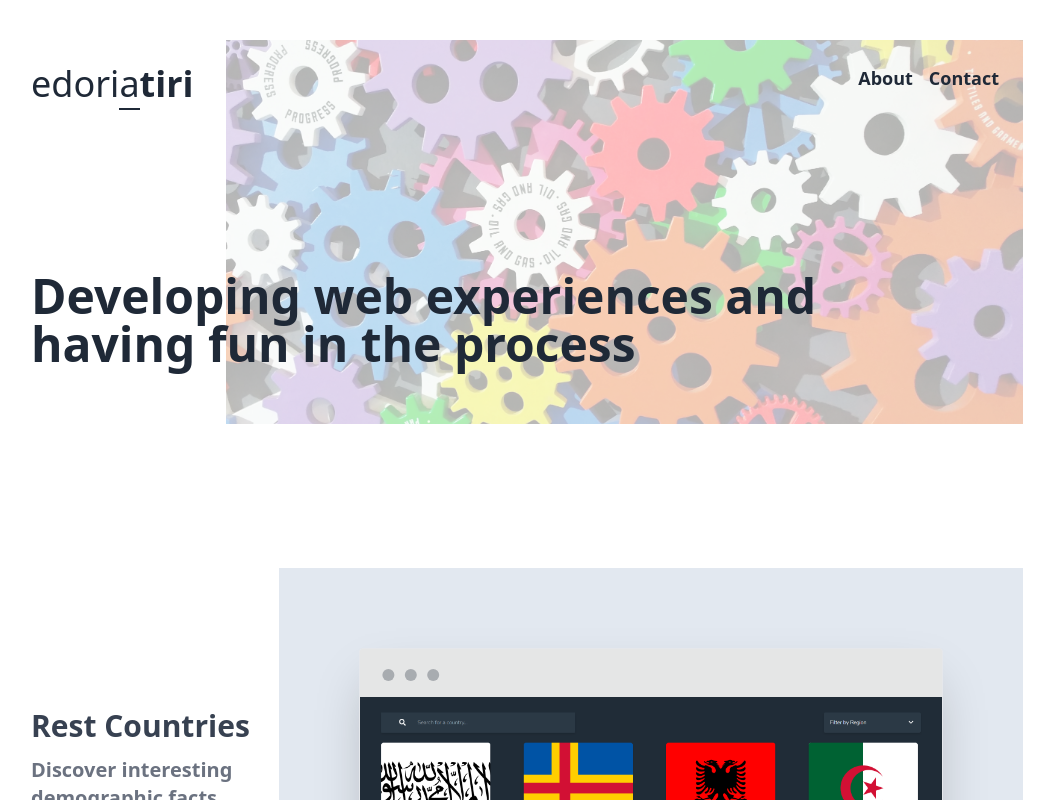
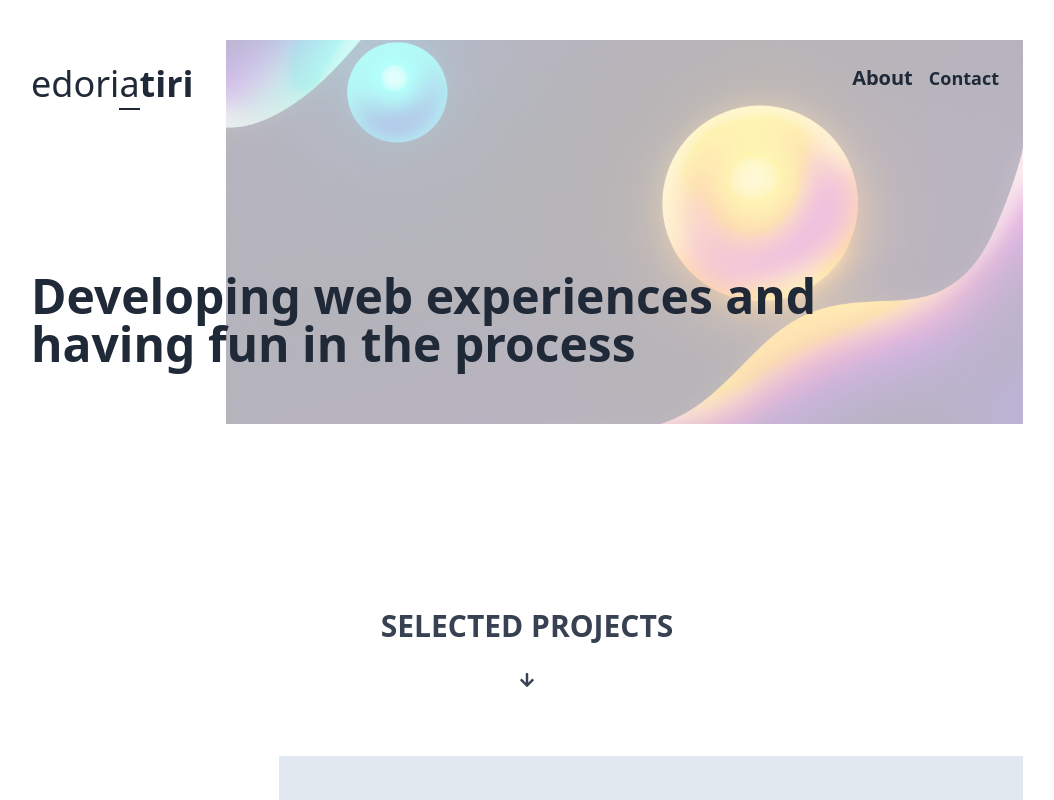
Before and after one commit to EdoriAtiri/Portfolio, an Angular app: page / in a window 1280 px wide. Shown: the top 800 px of the page, without its empty margins (113-1167 px from the left). Built offline with nearby package versions, Linux system fonts and the light colour scheme.

Commit message:
changed header bg and added main co+ main header

```diff
--- a/src/app/components/header/header.component.css
+++ b/src/app/components/header/header.component.css
@@ -1,5 +1,5 @@
 header {
-  background-image: url("../../data/digital-buggu.jpg");
+  background-image: url("../../../assets/images/milad-fakurian-JrMz6hVQeu4-unsplash.jpg");
   background-position: center;
   background-repeat: no-repeat;
   background-size: cover;
--- a/src/app/components/header/header.component.html
+++ b/src/app/components/header/header.component.html
@@ -5,7 +5,7 @@
     class="absolute right-6 top-6 z-10 flex w-fit items-center justify-evenly gap-4"
   >
     <a
-      class="relative text-lg font-semibold before:absolute before:-bottom-2 before:h-0.5 before:w-0 before:bg-gray-800 before:transition-all before:delay-200 before:duration-200 before:ease-in before:hover:w-full"
+      class="relative text-lg font-semibold before:absolute before:-bottom-2 before:h-0.5 before:w-0 before:bg-gray-800 before:transition-all before:delay-200 before:duration-200 before:ease-in before:hover:w-full lg:text-xl"
       href="#about"
       >About</a
     >
--- a/src/app/main/main.component.html
+++ b/src/app/main/main.component.html
@@ -1,8 +1,20 @@
+<div class="my-6 flex flex-col justify-center md:my-10">
+  <h1
+    class="text-center text-2xl font-bold uppercase text-gray-700 dark:text-white lg:text-3xl"
+  >
+    Selected Projects
+  </h1>
+  <fa-icon
+    [icon]="faArrowDown"
+    class="mx-auto my-6 text-gray-700 dark:text-white"
+  ></fa-icon>
+</div>
+
 <div
   class="flex w-full flex-col gap-10 dark:bg-gray-800 md:gap-12 lg:gap-20 xl:gap-44"
 >
-  <!-- <fa-icon [icon]="faArrowDown" class="mx-auto my-6"></fa-icon> -->
   <!--  -->
+
   <div
     *ngFor="let project of projects; index as i"
     class="relative lg:flex lg:flex-row-reverse"
--- a/src/app/main/main.component.ts
+++ b/src/app/main/main.component.ts
@@ -2,6 +2,7 @@ import { Component, OnInit } from '@angular/core';
 import * as AOS from 'aos';
 import { ProjectService } from '../services/project.service';
 import { project } from '../interfaces/project';
+import { faArrowDown } from '@fortawesome/free-solid-svg-icons';
 
 import {
   trigger,
@@ -52,6 +53,7 @@ import {
 })
 export class MainComponent implements OnInit {
   projects: project[] = [];
+  faArrowDown = faArrowDown;
 
   constructor(private projectService: ProjectService) {}
 
```
Also changed, not shown: src/assets/images/milad-fakurian-JrMz6hVQeu4-unsplash.jpg (added).
